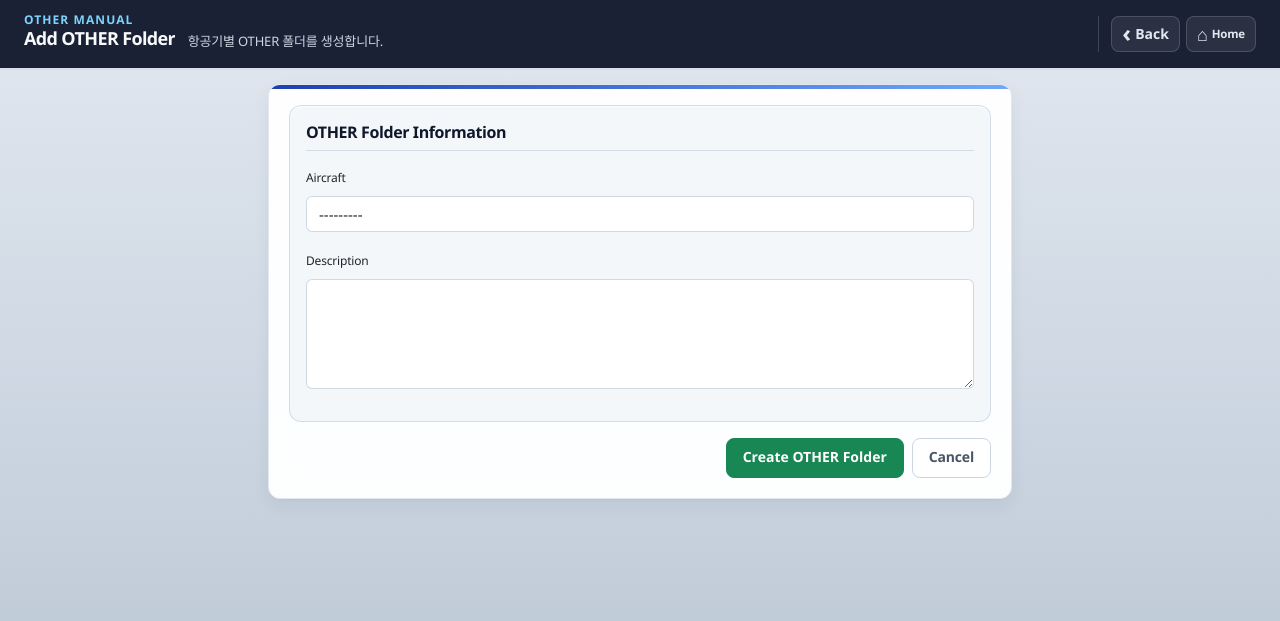
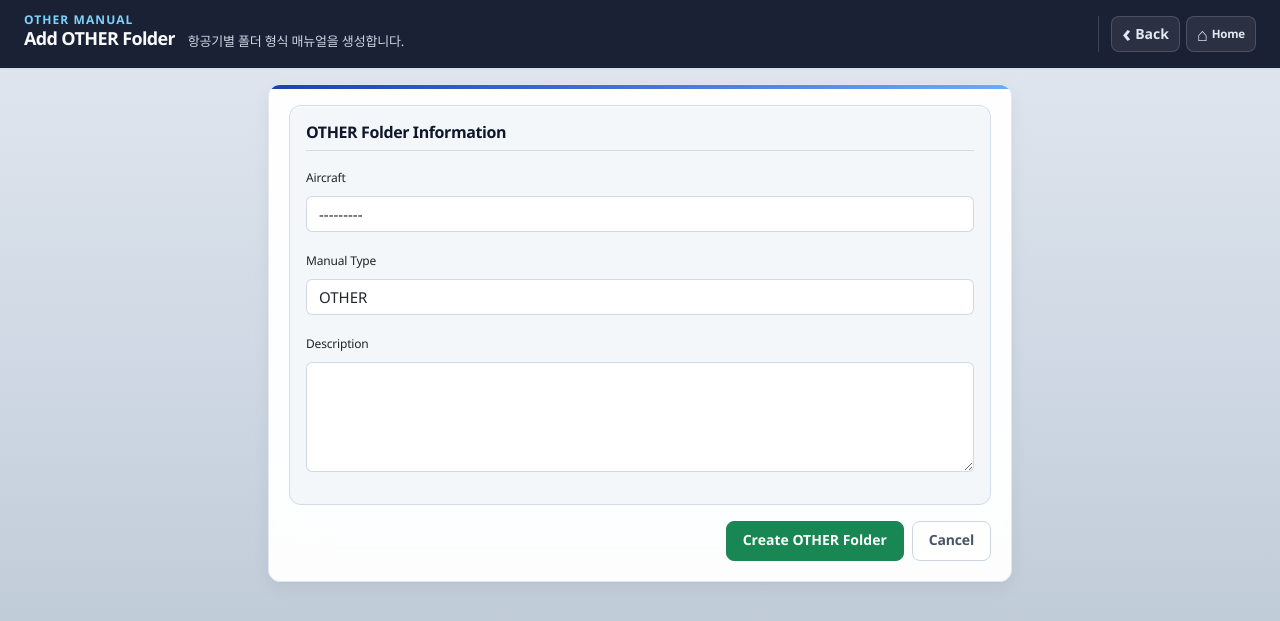
Before and after one commit to qndydfl/aircraft_maintenance, a Django app: page /other/category/add/ in a window 1280 px wide. Shown: the top 621 px of the page. Run offline with Django 5.2, Linux system fonts and the light colour scheme; the visitor is signed in with stand-in values (Sample User, id 1); data comes from the database, SQL or seed files in the repository; data that the repository does not hold is empty.

Commit message:
manual & aircraft 수정

```diff
--- a/manuals/forms.py
+++ b/manuals/forms.py
@@ -389,6 +389,7 @@ class OtherManualCategoryForm(forms.ModelForm):
 
         fields = [
             "aircraft",
+            "manual_type",
             "description",
         ]
 
@@ -397,14 +398,36 @@ class OtherManualCategoryForm(forms.ModelForm):
             "description": forms.Textarea(attrs={"class": "form-control", "rows": 3}),
         }
 
+    def __init__(self, *args, **kwargs):
+        super().__init__(*args, **kwargs)
+        choices = list(
+            ManualType.objects.filter(
+                is_active=True,
+                upload_mode=ManualType.UPLOAD_FOLDER,
+            ).values_list("code", "name")
+        )
+        current_type = (getattr(self.instance, "manual_type", "") or "").strip()
+
+        if current_type and current_type not in {code for code, _ in choices}:
+            choices.append((current_type, current_type))
+
+        self.fields["manual_type"] = forms.ChoiceField(
+            choices=choices,
+            initial=current_type or None,
+            label="Manual Type",
+            widget=forms.Select(attrs={"class": "form-select"}),
+        )
+
     def clean(self):
         cleaned_data = super().clean()
 
         aircraft = cleaned_data.get("aircraft")
+        manual_type = cleaned_data.get("manual_type")
 
-        if aircraft:
+        if aircraft and manual_type:
             queryset = OtherManualCategory.objects.filter(
                 aircraft=aircraft,
+                manual_type=manual_type,
             )
 
             if self.instance.pk:
@@ -412,7 +435,7 @@ class OtherManualCategoryForm(forms.ModelForm):
 
             if queryset.exists():
                 raise ValidationError(
-                    f"{aircraft.name}에는 이미 OTHER 폴더가 생성되어 있습니다."
+                    f"{aircraft.name}에는 이미 {manual_type} 폴더가 생성되어 있습니다."
                 )
 
         return cleaned_data
@@ -420,8 +443,8 @@ class OtherManualCategoryForm(forms.ModelForm):
     def save(self, commit=True):
         instance = super().save(commit=False)
 
-        instance.name = "OTHER"
-        instance.code = "OTHER"
+        instance.name = instance.manual_type
+        instance.code = instance.manual_type
 
         if commit:
             instance.save()
--- a/manuals/models.py
+++ b/manuals/models.py
@@ -111,9 +111,6 @@ class ManualType(models.Model):
     def clean(self):
         self.code = (self.code or "").strip().upper()
         self.name = (self.name or self.code).strip()
-
-        if self.upload_mode == self.UPLOAD_FOLDER and self.code != "OTHER":
-            raise ValidationError("FOLDER 방식은 현재 OTHER 유형에서만 사용할 수 있습니다.")
 
     def save(self, *args, **kwargs):
         self.code = (self.code or "").strip().upper()
@@ -255,19 +252,22 @@ class Aircraft(models.Model):
             package.manual_type: package for package in self.manual_packages.all()
         }
         files = {manual.manual_type: manual for manual in self.manuals.all()}
-        other_category = next(iter(self.other_categories.all()), None)
-        other_available = bool(
-            other_category and any(True for _ in other_category.files.all())
-        )
+        folders = {
+            category.manual_type: category for category in self.other_categories.all()
+        }
         result = []
 
         for definition in definitions:
             package = packages.get(definition.code)
             file = files.get(definition.code)
+            folder = None
+            folder_file_count = 0
             available = bool(package or file)
 
-            if definition.code == "OTHER":
-                available = other_available
+            if definition.upload_mode == ManualType.UPLOAD_FOLDER:
+                folder = folders.get(definition.code)
+                folder_file_count = len(folder.files.all()) if folder else 0
+                available = folder_file_count > 0
 
             result.append(
                 {
@@ -276,6 +276,8 @@ class Aircraft(models.Model):
                     "upload_mode": definition.upload_mode,
                     "package": package,
                     "file": file,
+                    "folder": folder,
+                    "folder_file_count": folder_file_count,
                     "available": available,
                 }
             )
@@ -705,6 +707,7 @@ class OtherManualCategory(models.Model):
         related_name="other_categories",
     )
     name = models.CharField(max_length=100, default="OTHER")
+    manual_type = models.CharField(max_length=20, default="OTHER")
     code = models.CharField(max_length=60, blank=True)
     description = models.TextField(blank=True)
     created_at = models.DateTimeField(auto_now_add=True)
@@ -713,13 +716,13 @@ class OtherManualCategory(models.Model):
         ordering = ["aircraft__name", "name"]
         constraints = [
             models.UniqueConstraint(
-                fields=["aircraft"],
-                name="unique_other_folder_per_aircraft",
+                fields=["aircraft", "manual_type"],
+                name="unique_other_folder_per_aircraft_type",
             )
         ]
 
     def __str__(self):
-        return f"{self.aircraft.name} / OTHER"
+        return f"{self.aircraft.name} / {self.manual_type}"
 
 
 class OtherManualFile(models.Model):
--- a/manuals/views.py
+++ b/manuals/views.py
@@ -1612,7 +1612,19 @@ class ManualSearchView(LoginRequiredMixin, TemplateView):
                 else:
                     file_pages_qs = ManualFilePDFPage.objects.none()
 
-                if "OTHER" not in selected_manual_types:
+                selected_other_types = [
+                    value
+                    for value in selected_manual_types
+                    if value not in zip_manual_types
+                    and value not in pdf_manual_types
+                    and value != "COMMON"
+                ]
+
+                if selected_other_types:
+                    other_pages_qs = other_pages_qs.filter(
+                        other_file__category__manual_type__in=selected_other_types
+                    )
+                else:
                     other_pages_qs = OtherManualPDFPage.objects.none()
 
                 if "COMMON" not in selected_manual_types:
@@ -1753,7 +1765,10 @@ class ManualSearchView(LoginRequiredMixin, TemplateView):
                 grouped_results[page_manual_type].append(page)
 
         for page in other_pages:
-            grouped_results["OTHER"].append(page)
+            other_type = page.other_file.category.manual_type
+
+            if other_type in grouped_results:
+                grouped_results[other_type].append(page)
 
         def build_viewer_url(url_name, pk, page_number):
             params = {
@@ -1835,8 +1850,8 @@ class ManualSearchView(LoginRequiredMixin, TemplateView):
                 ("other", other_file.pk),
                 page,
                 {
-                    "manual_type": "OTHER",
-                    "eyebrow": "OTHER MANUAL",
+                    "manual_type": other_file.category.manual_type,
+                    "eyebrow": f"{other_file.category.manual_type} MANUAL",
                     "title": f"{other_file.category.aircraft.name} / {other_file.title}",
                     "aircraft": other_file.category.aircraft.name,
                     "manual": other_file.category.name,
@@ -3140,10 +3155,12 @@ class OtherManualCategoryCreateView(LoginRequiredMixin, StaffRequiredMixin, Crea
 
     def dispatch(self, request, *args, **kwargs):
         aircraft_id = request.GET.get("aircraft")
+        manual_type = request.GET.get("manual_type", "OTHER").strip().upper()
 
         if aircraft_id:
             existing_category = OtherManualCategory.objects.filter(
-                aircraft_id=aircraft_id
+                aircraft_id=aircraft_id,
+                manual_type=manual_type,
             ).first()
 
             if existing_category:
@@ -3158,10 +3175,14 @@ class OtherManualCategoryCreateView(LoginRequiredMixin, StaffRequiredMixin, Crea
         initial = super().get_initial()
 
         aircraft_id = self.request.GET.get("aircraft")
+        manual_type = self.request.GET.get("manual_type")
 
         if aircraft_id:
             initial["aircraft"] = aircraft_id
 
+        if manual_type:
+            initial["manual_type"] = manual_type.strip().upper()
+
         return initial
 
     def get_form(self, form_class=None):
@@ -3169,6 +3190,9 @@ class OtherManualCategoryCreateView(LoginRequiredMixin, StaffRequiredMixin, Crea
 
         if self.request.GET.get("aircraft"):
             form.fields["aircraft"].disabled = True
+
+        if self.request.GET.get("manual_type"):
+            form.fields["manual_type"].disabled = True
 
         return form
 
--- a/templates/manuals/other_manual_category_form.html
+++ b/templates/manuals/other_manual_category_form.html
@@ -15,7 +15,7 @@
         </h2>
 
         <p class="text-muted mb-0 page-subtitle">
-            항공기별 OTHER 폴더를 생성합니다.
+            항공기별 폴더 형식 매뉴얼을 생성합니다.
         </p>
     </div>
     {% include 'includes/navbar_ending.html' %}
@@ -50,6 +50,16 @@
                     </div>
 
                     <div class="mb-3">
+                        <label class="form-label"> Manual Type </label>
+
+                        {{ form.manual_type }} {% if form.manual_type.errors %}
+                        <div class="text-danger small mt-1">
+                            {{ form.manual_type.errors }}
+                        </div>
+                        {% endif %}
+                    </div>
+
+                    <div class="mb-3">
                         <label class="form-label"> Description </label>
 
                         {{ form.description }} {% if form.description.errors %}
```
Also changed, not shown: static/css/manual_pdf_viewer.css (+10 -0 lines), static/js/manual_pdf_viewer.js (+44 -0 lines), templates/manuals/aircraft_manual_detail.html (+19 -11 lines), manuals/migrations/0035_othermanualcategory_manual_type.py (added).
